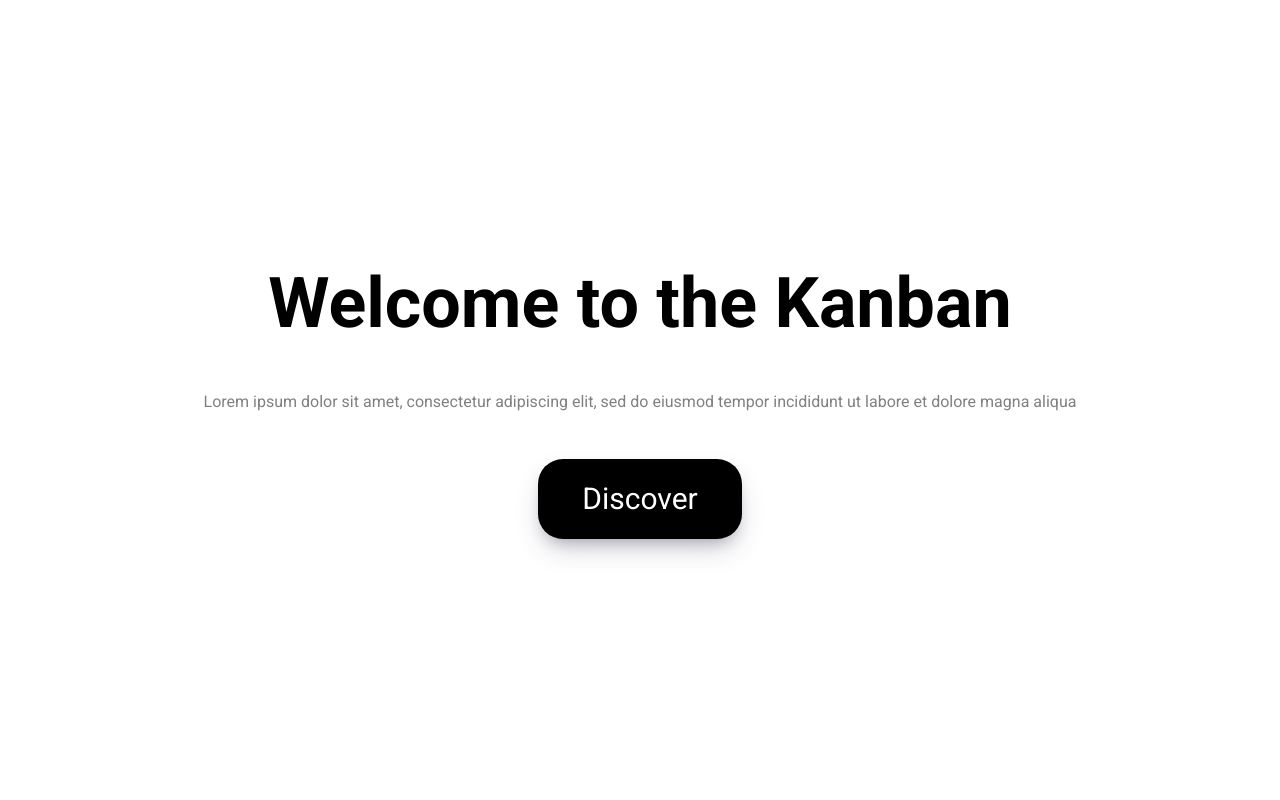
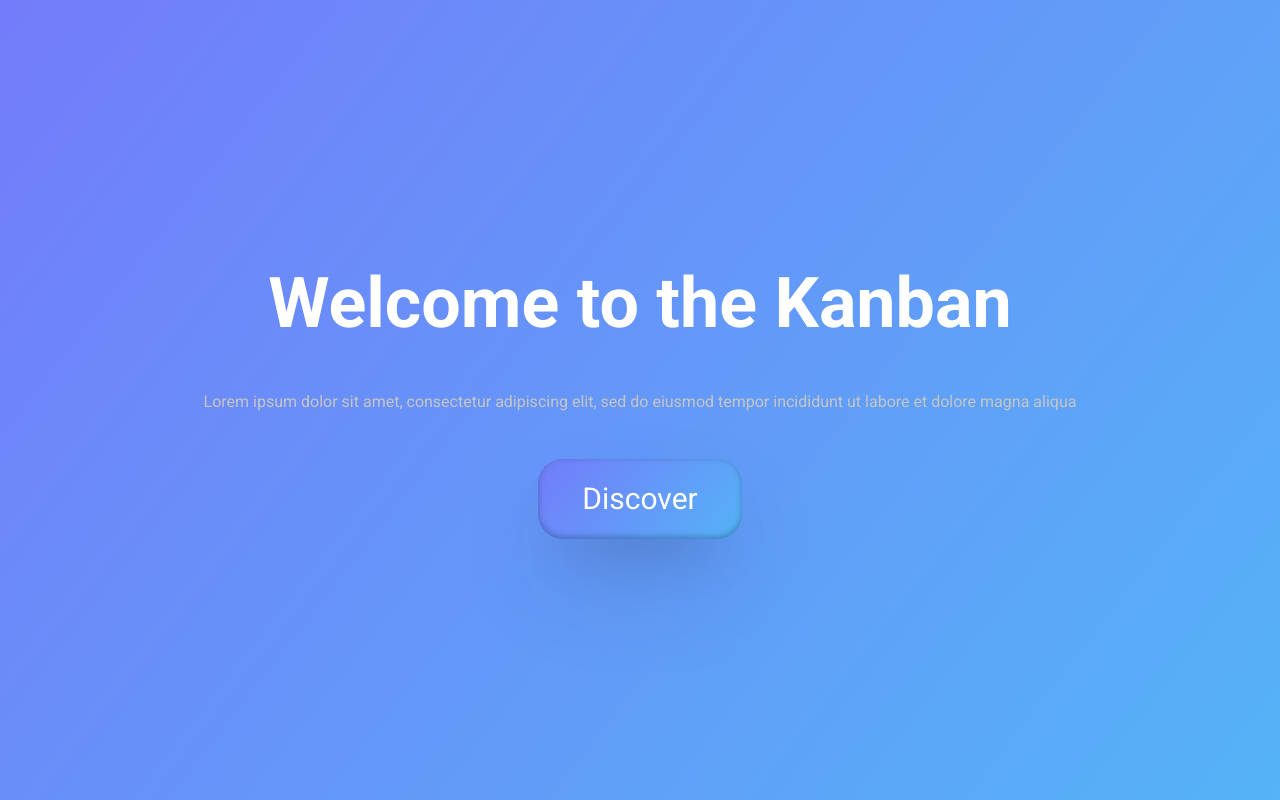
Before and after one commit to intel1337/taiyang-baluc-veil-techno-frontend, an Angular app in the folder frontend-angular/: page / in a window 1280 px wide. Built offline with nearby package versions, Linux system fonts and the light colour scheme.

Commit message:
changed landing page

```diff
--- a/frontend-angular/src/app/landing/landing.css
+++ b/frontend-angular/src/app/landing/landing.css
@@ -17,7 +17,10 @@
     height: 100vh;
     width: 100%;
     gap: 3rem;
-    background-color: rgb(255, 255, 255);
+    color: white;
+     background: #737cfa;
+    background: linear-gradient(128deg, rgba(115, 124, 250, 1) 0%, rgb(85, 179, 247) 100%);
+
     animation: slide-fade 2s;
 
 
@@ -25,6 +28,7 @@
 
 
 .landing h1{
+    color: white;
     font-size: 70px;
 }
 
@@ -41,20 +45,21 @@
     transition: 0.7s ease-in-out;
     font-size: 30px;
 
-    background-color: rgb(0, 0, 0);
-    box-shadow: rgba(50, 50, 93, 0.25) 0px 13px 27px -5px, rgba(0, 0, 0, 0.3) 0px 8px 16px -8px;
 
+    background: linear-gradient(128deg, rgba(115, 124, 250, 1) 0%, rgb(85, 179, 247) 100%);
+box-shadow: rgba(50, 50, 93, 0.25) 0px 50px 100px -20px, rgba(0, 0, 0, 0.3) 0px 30px 60px -30px, rgba(10, 37, 64, 0.35) 0px -2px 6px 0px inset;
     color: white;
+    transition: 0.4s ease-in-out;
 
 
 }
 
 .button:hover{
-    scale: 1.05;
+    scale: 0.95;
     transform: translate(0 ,5px);
     background-color: white;
-    color: rgb(0, 0, 0);
-    box-shadow: rgba(50, 50, 93, 0.25) 0px 13px 27px -5px, rgba(0, 0, 0, 0.3) 0px 8px 16px -8px;
+
+box-shadow: rgba(50, 50, 93, 0.25) 0px 30px 60px -12px inset, rgba(0, 0, 0, 0.3) 0px 18px 36px -18px inset;
 
 
 
@@ -62,7 +67,7 @@
 }
 
 .landing p {
-    color: gray;
+    color: rgb(197, 197, 197);
     padding-left: 1rem;
     padding-right: 1rem;
     width: fit-content;
```
